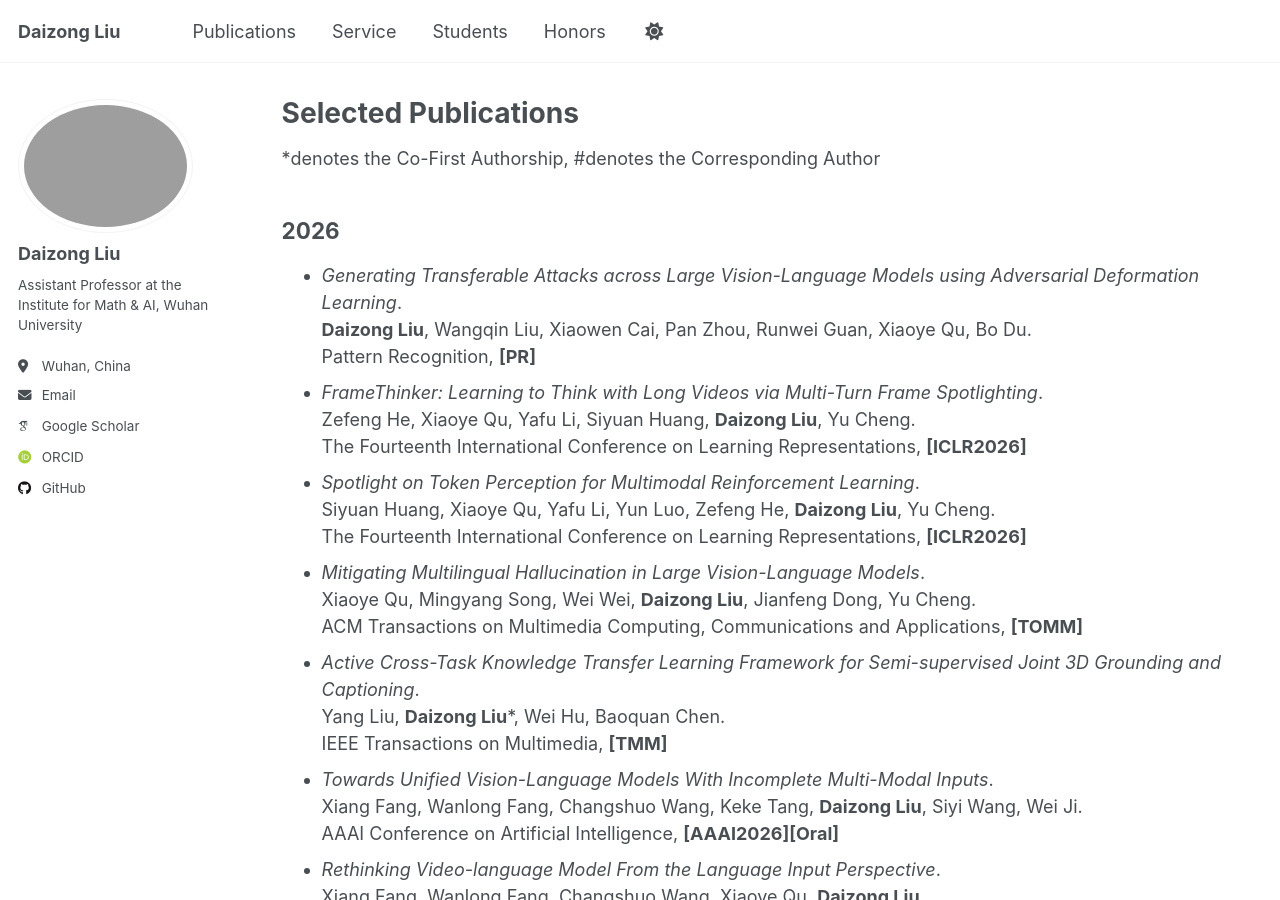
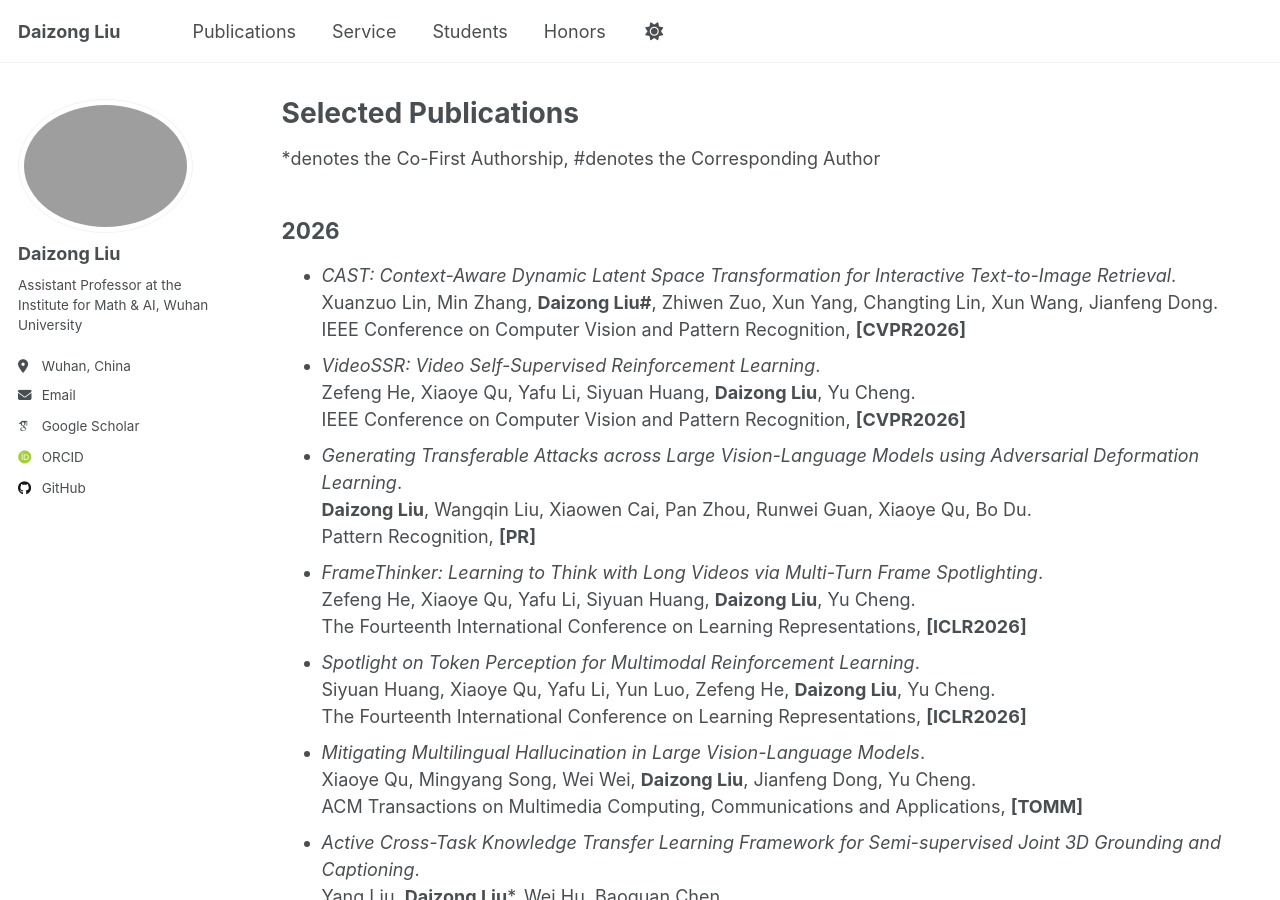
Before and after one commit to liudaizong/liudaizong.github.io, a Jekyll site: the page built from _pages/publications.md, in a window 1280 px wide and 900 px high. Built offline with Jekyll 4.4.1, drawn with Linux system fonts in a browser that asks for light colours; some web fonts are replaced.

Commit message:
Update publications.md

```diff
--- a/_pages/publications.md
+++ b/_pages/publications.md
@@ -7,6 +7,8 @@ author_profile: true
 *denotes the Co-First Authorship, #denotes the Corresponding Author
 
 ## 2026
+* *CAST: Context-Aware Dynamic Latent Space Transformation for Interactive Text-to-Image Retrieval*.<br/> Xuanzuo Lin, Min Zhang, **Daizong Liu#**, Zhiwen Zuo, Xun Yang, Changting Lin, Xun Wang, Jianfeng Dong.<br/> IEEE Conference on Computer Vision and Pattern Recognition, **[CVPR2026]**
+* *VideoSSR: Video Self-Supervised Reinforcement Learning*.<br/> Zefeng He, Xiaoye Qu, Yafu Li, Siyuan Huang, **Daizong Liu**, Yu Cheng.<br/> IEEE Conference on Computer Vision and Pattern Recognition, **[CVPR2026]**
 * *Generating Transferable Attacks across Large Vision-Language Models using Adversarial Deformation Learning*.<br/> **Daizong Liu**, Wangqin Liu, Xiaowen Cai, Pan Zhou, Runwei Guan, Xiaoye Qu, Bo Du.<br/> Pattern Recognition, **[PR]**
 * *FrameThinker: Learning to Think with Long Videos via Multi-Turn Frame Spotlighting*.<br/> Zefeng He, Xiaoye Qu, Yafu Li, Siyuan Huang, **Daizong Liu**, Yu Cheng.<br/> The Fourteenth International Conference on Learning Representations, **[ICLR2026]**
 * *Spotlight on Token Perception for Multimodal Reinforcement Learning*.<br/> Siyuan Huang, Xiaoye Qu, Yafu Li, Yun Luo, Zefeng He, **Daizong Liu**, Yu Cheng.<br/> The Fourteenth International Conference on Learning Representations, **[ICLR2026]**
```
